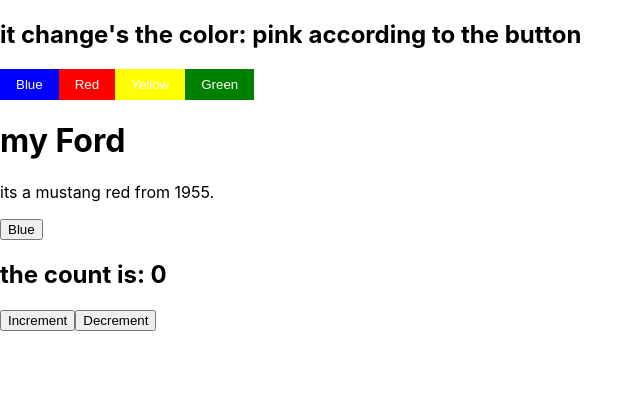
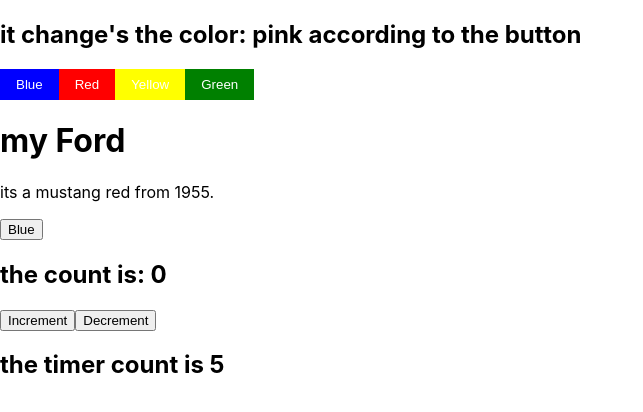
Before and after one commit to kireeti7/colorbutton, a React (Create React App) app: page / in a window 1280 px wide. Shown: the top 412 px of the page, without its empty margins (0-643 px from the left). Built offline with nearby package versions, Linux system fonts and the light colour scheme.

Commit message:
added counterTimer

```diff
--- a/src/App.js
+++ b/src/App.js
@@ -1,6 +1,7 @@
 import CarColor from "./components/CarColor"
 import ColorButton from "./components/colorbutton"
 import Count from "./components/Count"
+import CountTimer from "./components/CountTimer"
 
 export default function App() {
   return(
@@ -8,6 +9,7 @@ export default function App() {
       <ColorButton />
       <CarColor />
       <Count />
+      <CountTimer />
     </div>
   )
 }
--- /dev/null
+++ b/src/components/CountTimer.jsx
@@ -0,0 +1,16 @@
+import { useEffect, useState } from "react"
+
+export default function CountTimer() {
+    const [timer, setTimer] = useState(0);
+
+    useEffect(() => {
+        setTimeout(() => {
+            setTimer(timer + 1)
+        }, 1000)
+    },[timer])
+    return (
+        <div>
+            <h2>the timer count is {timer}</h2>
+        </div>
+    )
+}
```
